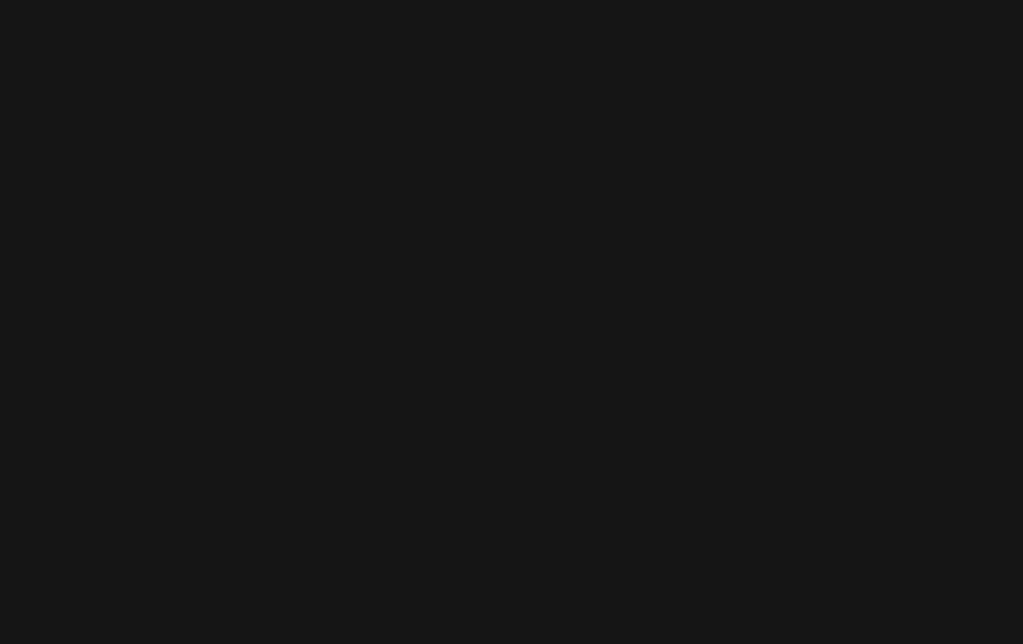
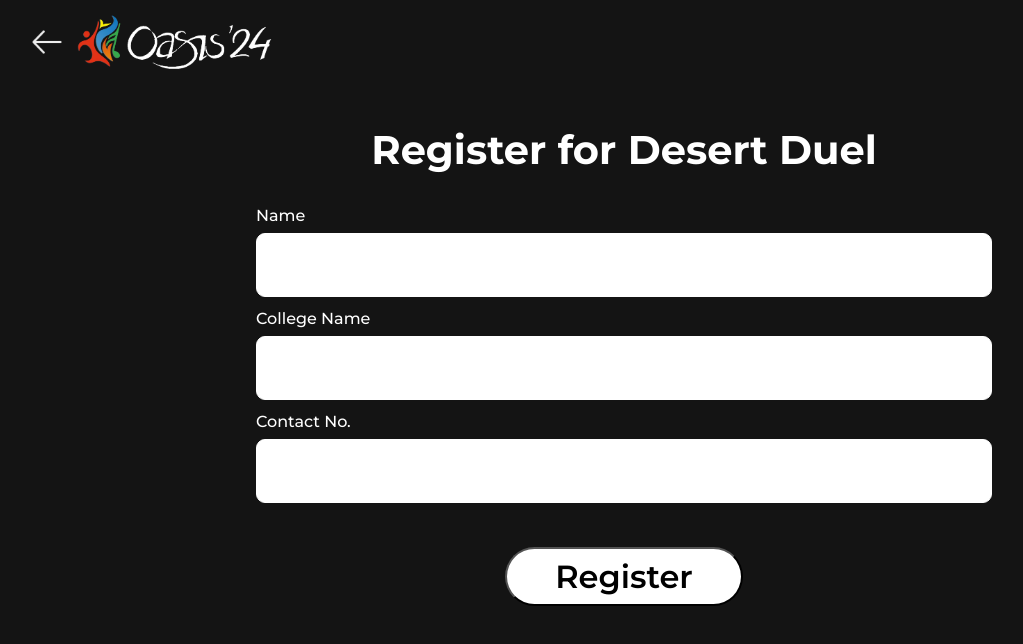
Before and after one commit to dvm-bitspilani/oasis-prereg, a React (Vite) app: page /preregistrations/DesertDuel/form in a window 1280 px wide. Before the commit this address had no page. Shown: the top 644 px of the page, without its empty margins (16-1039 px from the left). Built offline with nearby package versions, Linux system fonts and the light colour scheme; sample sign-in values are in the browser's storage.

Commit message:
feat: add about sections

```diff
--- a/src/App.jsx
+++ b/src/App.jsx
@@ -34,6 +34,7 @@ import StreetDanceForm from "./routes/components/Form/StreetDanceForm.jsx";
 import TarangForm from "./routes/components/Form/TarangForm.jsx";
 import StreetPlayForm from "./routes/components/Form/StreetPlayForm.jsx";
 import StagePlayForm from "./routes/components/Form/StagePlayForm.jsx";
+import DesertDuelForm from "./routes/components/Form/DesertDuelForm.jsx";
 
 function ProtectedRoute({ element }) {
   const { isLoggedIn } = useAuth();
@@ -102,6 +103,11 @@ function App() {
               path="/StagePlay/form"
               element={<ProtectedRoute element={<StagePlayForm />} />}
             />
+            <Route
+              path="/DesertDuel/form"
+              element={<ProtectedRoute element={<DesertDuelForm />} />}
+            />
+
             <Route path="/PurpleProse/About" element={<AboutPP />} />
             <Route path="/Scontro/About" element={<AboutScontro />} />
             <Route path="/RapWars/About" element={<AboutRapWars />} />
--- a/src/routes/components/About Pages/About Choreo/AboutChoreo.jsx
+++ b/src/routes/components/About Pages/About Choreo/AboutChoreo.jsx
@@ -22,7 +22,14 @@ export default function AboutChoreo() {
         transition={{ duration: 1 }}> */}
         <motion.div className="about-container">
           <div className="about-title">About Choreo</div>
-          <div className="about-text">Choreo</div>
+          <div className="about-text">
+            Choreo is a dance event which features contemporary dance
+            performances by teams from colleges around the country. This event
+            is conducted in the central auditorium. After the initial
+            elimination round, about six to eight teams are shortlisted for the
+            final round. The final round features contemporary dance
+            performances that are usually based on a certain theme.
+          </div>
           <div className="about-buttons-container">
             <Link to="/Choreo/form" className="about-link">
               {/* <motion.button className="about-preregister-button" whileHover = {{scale:1.1}} whileTap={{scale:0.9}}>Register Now</motion.button> */}
--- a/src/routes/components/About Pages/About DesertDuel/AboutDesertDuel.jsx
+++ b/src/routes/components/About Pages/About DesertDuel/AboutDesertDuel.jsx
@@ -36,7 +36,7 @@ export default function AboutDesertDuel() {
             Shambhavi Sinha - 8879593730 (Secretary)
           </div>
           <div className="about-buttons-container">
-            <Link to="/Tarang/form" className="about-link">
+            <Link to="/DesertDuel/form" className="about-link">
               {/* <motion.button className="about-preregister-button" whileHover = {{scale:1.1}} whileTap={{scale:0.9}}>Register Now</motion.button> */}
               <MyRegisterationButton
                 disabled={
--- a/src/routes/components/About Pages/About FashP/AboutFashP.jsx
+++ b/src/routes/components/About Pages/About FashP/AboutFashP.jsx
@@ -22,7 +22,16 @@ export default function AboutFashP() {
         transition={{ duration: 1 }}> */}
         <motion.div className="about-container">
           <div className="about-title">About Fash P</div>
-          <div className="about-text">Fash P</div>
+          <div className="about-text">
+            Fashion is an art, a religion, a peek into a personality. For some,
+            it’s an escape or a disguise while for others it’s just being
+            comfortable. But ultimately, fashion is an individual statement of
+            expression for each of us and Fashion Parade is the avenue to
+            express yourself. The epilogue of one's pursuit of fashion and
+            style. With the stage set for ingenious designers to parade their
+            stunning models in their own never-seen-before designs, it will be
+            an ethereal experience for all.
+          </div>
           <div className="about-buttons-container">
             <Link to="/FashP/form" className="about-link">
               {/* <motion.button className="about-preregister-button" whileHover = {{scale:1.1}} whileTap={{scale:0.9}}>Register Now</motion.button> */}
--- a/src/routes/components/About Pages/About StagePlay/AboutStagePlay.jsx
+++ b/src/routes/components/About Pages/About StagePlay/AboutStagePlay.jsx
@@ -22,7 +22,15 @@ export default function AboutStagePlay() {
         transition={{ duration: 1 }}> */}
         <motion.div className="about-container">
           <div className="about-title">About Stage Play</div>
-          <div className="about-text">Stage Play</div>
+          <div className="about-text">
+            It is said that the stage is a magic circle where only the most real
+            things happen, a neutral territory outside the jurisdiction of fate
+            where stars may be crossed with impunity. A truer and more real
+            place does not exist in the universe. The Stage Play event brings
+            you a wholesome feat of drama to awaken and thrill your senses. It
+            gives you a chance to captivate your audience with your actions and
+            expressions and to watch and perform captivating plays.
+          </div>
           <div className="about-buttons-container">
             <Link to="/StagePlay/form" className="about-link">
               {/* <motion.button className="about-preregister-button" whileHover = {{scale:1.1}} whileTap={{scale:0.9}}>Register Now</motion.button> */}
--- a/src/routes/components/About Pages/About StreetPlay/AboutStreetPlay.jsx
+++ b/src/routes/components/About Pages/About StreetPlay/AboutStreetPlay.jsx
@@ -22,7 +22,14 @@ export default function AboutStreetPlay() {
         transition={{ duration: 1 }}> */}
         <motion.div className="about-container">
           <div className="about-title">About Street Play</div>
-          <div className="about-text">Street Play</div>
+          <div className="about-text">
+            Oasis brings to you, right from the streets, a loud and
+            larger-than-life exchange of ideologies, with drama full of humour
+            and zeal. Street Plays aka Nukkad Natak, are carried out to
+            propagate social and political messages among the masses, amidst the
+            direct, intimate and effective means of theatre by means of shouts,
+            chants, drums and catchy songs.
+          </div>
           <div className="about-buttons-container">
             <Link to="/StreetPlay/form" className="about-link">
               {/* <motion.button className="about-preregister-button" whileHover = {{scale:1.1}} whileTap={{scale:0.9}}>Register Now</motion.button> */}
--- a/src/routes/components/About Pages/About Tarang/AboutTarang.jsx
+++ b/src/routes/components/About Pages/About Tarang/AboutTarang.jsx
@@ -22,7 +22,12 @@ export default function AboutTarang() {
         transition={{ duration: 1 }}> */}
         <motion.div className="about-container">
           <div className="about-title">About Tarang</div>
-          <div className="about-text">Tarang</div>
+          <div className="about-text">
+            A musical fusion extravaganza from the Indian heartland and its
+            innumerably diverse facets. Cover an existing piece, or create your
+            own. Come participate in our Indian fusion battle of bands to claim
+            the title of the best band.
+          </div>
           <div className="about-buttons-container">
             <Link to="/Tarang/form" className="about-link">
               {/* <motion.button className="about-preregister-button" whileHover = {{scale:1.1}} whileTap={{scale:0.9}}>Register Now</motion.button> */}
--- /dev/null
+++ b/src/routes/components/Form/DesertDuelForm.jsx
@@ -0,0 +1,123 @@
+import React, { useRef } from "react";
+import { motion } from "framer-motion";
+import "../Form/Form.css";
+import Navbar from "../Navbar/Navbar";
+import axios from "axios";
+import { useNavigate } from "react-router-dom";
+
+const DesertDuelForm = () => {
+  const navigate = useNavigate();
+
+  const handlePhoneNumberInput = (e) => {
+    e.target.value = e.target.value.replace(/\D/g, "");
+  };
+
+  const collegeRef = useRef(null);
+  const nameRef = useRef(null);
+  const phoneRef = useRef(null);
+
+  const handleSubmit = (e) => {
+    e.preventDefault();
+    const requiredFields = [
+      collegeRef.current,
+      nameRef.current,
+      phoneRef.current,
+    ];
+    const isEmpty = requiredFields.some((fieldRef) => !fieldRef.value);
+
+    if (isEmpty) {
+      alert("Please fill in the required fields!");
+      return;
+    }
+
+    const isPhoneNumberValid = /^\d{10}$/.test(phoneRef.current.value);
+    if (!isPhoneNumberValid) {
+      alert("Phone number must contain 10 digits!");
+      return;
+    }
+
+    const sendRegisteredDataToBackend = () => {
+      const postLink =
+        "https://bits-oasis.org/2024/main/preregistrations/DesertDuelRegistration/";
+      let config = {
+        headers: {
+          Authorization: `Bearer ${localStorage.getItem("token")}`,
+        },
+      };
+      const data = {
+        id: localStorage.getItem("userId"),
+        college_name: collegeRef.current.value,
+        phone_number: phoneRef.current.value,
+      };
+      axios
+        .post(postLink, data, config)
+        .then((response) => {
+          console.log("Backend Response:", response.data);
+          localStorage.setItem(
+            "desertduel_registered",
+            response.data.desertduel_registered
+          );
+          navigate("/DesertDuel/About");
+        })
+        .catch((error) => {
+          console.error("Error sending data to backend:", error);
+        });
+    };
+    sendRegisteredDataToBackend();
+  };
+
+  return (
+    <>
+      <Navbar></Navbar>
+      <motion.div
+        initial={{ y: 1000, opacity: 0 }}
+        animate={{ y: 0, opacity: 1 }}
+        exit={{ y: -1000, opacity: 0 }}
+        transition={{ duration: 0.5 }}
+      >
+        <div className="form-wrapper">
+          <div className="form-container">
+            <div className="form-heading">Register for Desert Duel</div>
+            <form action="" className="main-form">
+              <label htmlFor="name" className="input-heading">
+                Name
+              </label>
+              <input type="text" className="input-field" ref={nameRef} />
+              <label htmlFor="collegename" className="input-heading">
+                College Name
+              </label>
+              <input type="text" className="input-field" ref={collegeRef} />
+              <label htmlFor="phone" className="input-heading">
+                Contact No.
+              </label>
+              <input
+                type="tel"
+                className="input-field"
+                ref={phoneRef}
+                onChange={handlePhoneNumberInput}
+              />
+              <div className="submit-wrapper">
+                <button
+                  type="submit"
+                  className="submit-btn"
+                  onClick={handleSubmit}
+                >
+                  Register
+                </button>
+              </div>
+              {localStorage.getItem("desertduel_registered") === "true" && (
+                <div className="successMessageContainer">
+                  <span className="successMessage">
+                    Successfully Registered!
+                  </span>
+                </div>
+              )}
+            </form>
+          </div>
+        </div>
+      </motion.div>
+    </>
+  );
+};
+
+export default DesertDuelForm;
```
Also changed, not shown: src/routes/components/About Pages/About PitchPerfect/AboutPitchPerfect.jsx (+9 -1 lines), src/routes/components/About Pages/About StreetDance/AboutStreetDance.jsx (+10 -1 lines).
